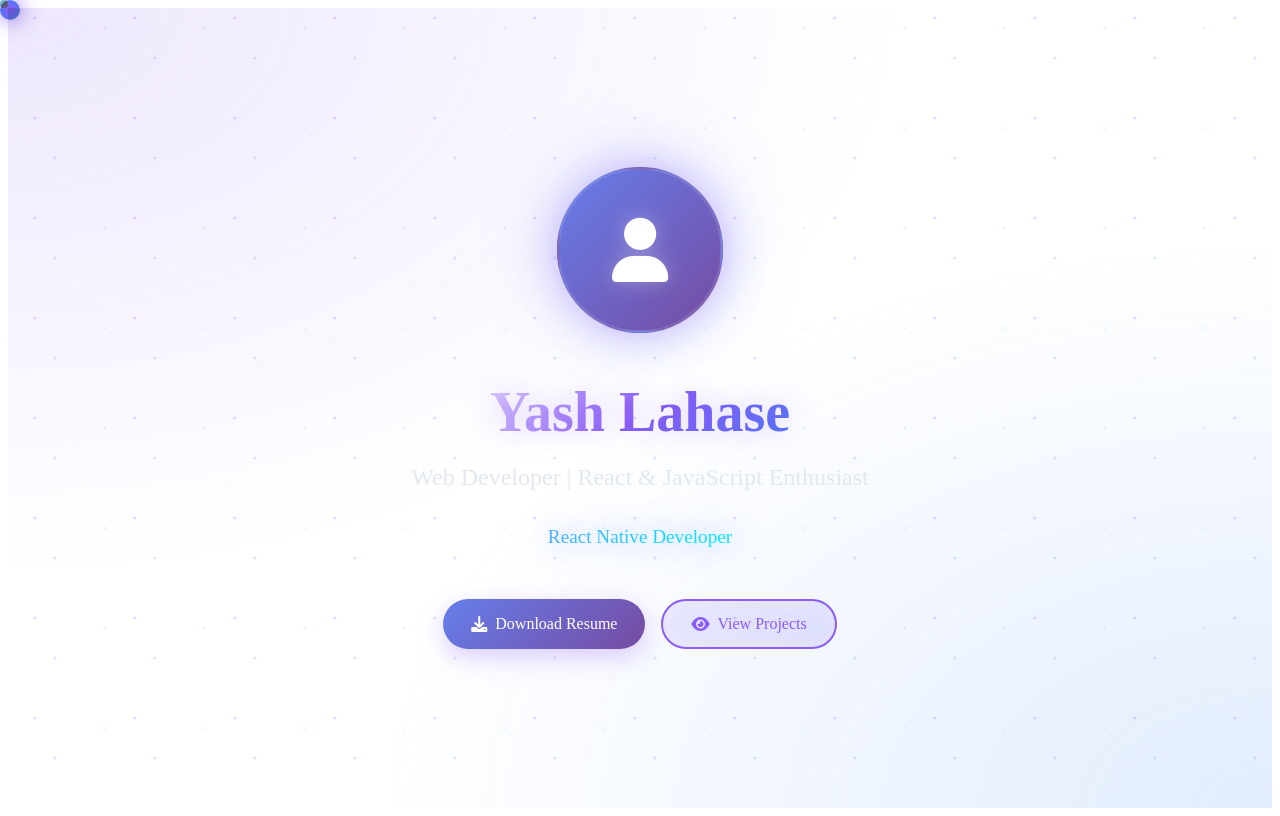
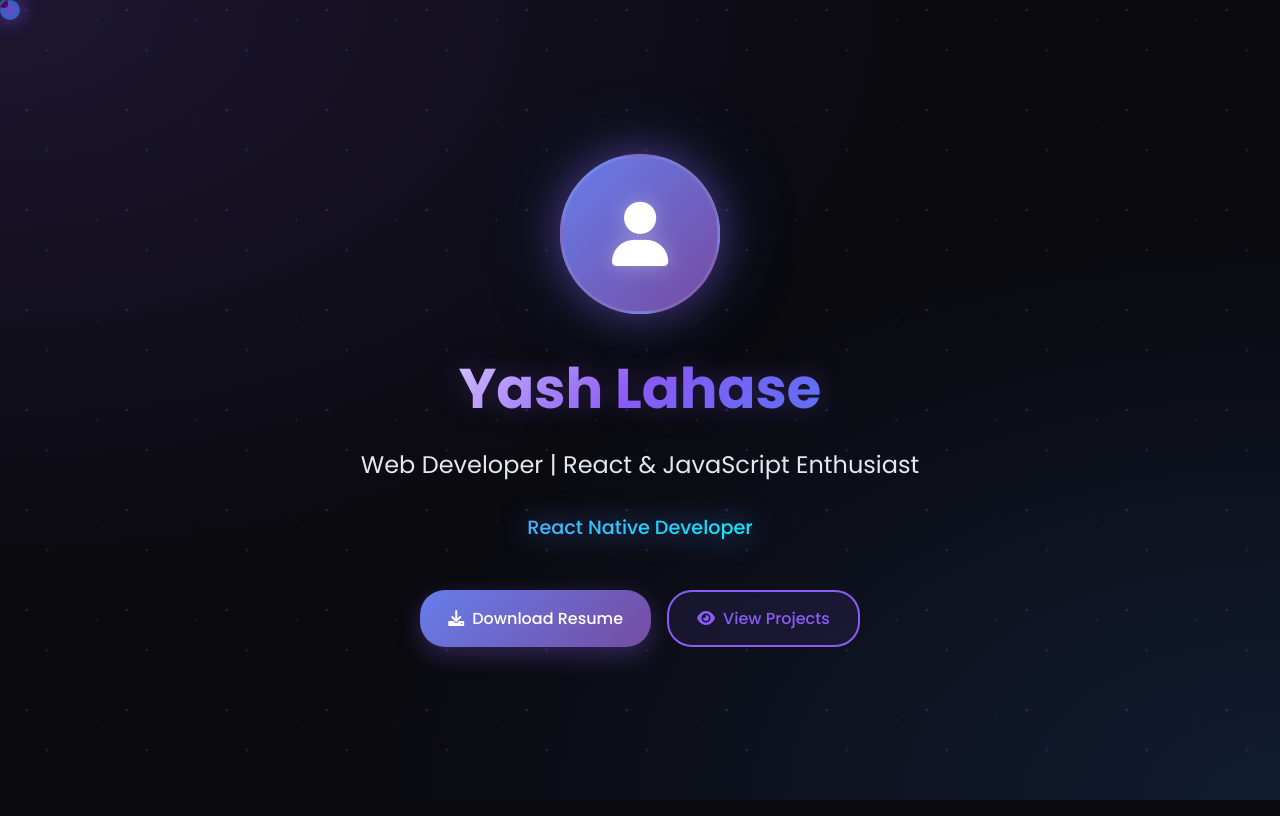
Before and after one commit to yashlahase/Portfolio, a React (Create React App) app: page / in a window 1280 px wide. Built offline with nearby package versions, Linux system fonts and the light colour scheme.

Commit message:
Global Style Added

```diff
--- a/src/style.css
+++ b/src/style.css
@@ -46,6 +46,97 @@
   transform: scale(2);
   background: radial-gradient(circle, var(--cyan-glow), var(--purple-glow));
   box-shadow: 0 0 30px var(--cyan-glow);
+}
+
+/* Global Styles */
+* {
+  margin: 0;
+  padding: 0;
+  box-sizing: border-box;
+}
+
+body {
+  font-family: 'Poppins', sans-serif;
+  background: var(--bg-dark);
+  color: var(--text-primary);
+  overflow-x: hidden;
+}
+
+html {
+  scroll-behavior: smooth;
+}
+
+::-webkit-scrollbar {
+  width: 8px;
+}
+
+::-webkit-scrollbar-track {
+  background: #1a1a1a;
+}
+
+::-webkit-scrollbar-thumb {
+  background: var(--purple-glow);
+  border-radius: 4px;
+}
+
+::-webkit-scrollbar-thumb:hover {
+  background: var(--blue-glow);
+}
+
+.app {
+  opacity: 0;
+  transition: opacity 0.5s ease-in-out;
+  background: var(--bg-dark);
+  position: relative;
+  overflow-x: hidden;
+}
+
+.app.loaded {
+  opacity: 1;
+}
+
+.app::before {
+  content: '';
+  position: fixed;
+  top: 0;
+  left: 0;
+  width: 100%;
+  height: 100%;
+  background:
+    radial-gradient(circle at 20% 80%, rgba(139, 92, 246, 0.1) 0%, transparent 50%),
+    radial-gradient(circle at 80% 20%, rgba(59, 130, 246, 0.1) 0%, transparent 50%),
+    radial-gradient(circle at 40% 40%, rgba(6, 182, 212, 0.05) 0%, transparent 50%);
+  pointer-events: none;
+  z-index: -1;
+}
+
+.container {
+  max-width: 1200px;
+  margin: 0 auto;
+  padding: 0 20px;
+}
+
+.section-title {
+  font-size: 2.5rem;
+  text-align: center;
+  margin-bottom: 3rem;
+  background: var(--primary-gradient);
+  -webkit-background-clip: text;
+  -webkit-text-fill-color: transparent;
+  background-clip: text;
+  position: relative;
+}
+
+.section-title::after {
+  content: '';
+  position: absolute;
+  bottom: -10px;
+  left: 50%;
+  transform: translateX(-50%);
+  width: 60px;
+  height: 3px;
+  background: var(--accent-gradient);
+  border-radius: 2px;
 }
 
 /* Hero Section */
```
